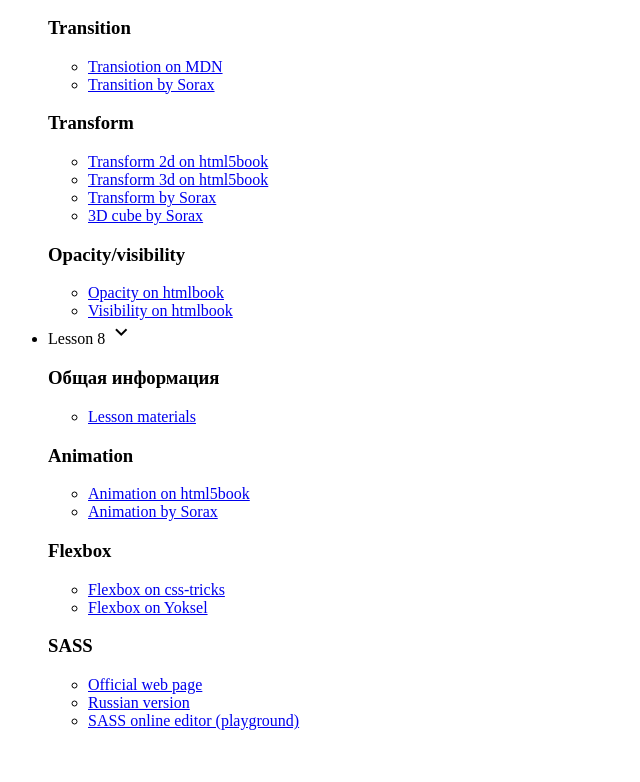
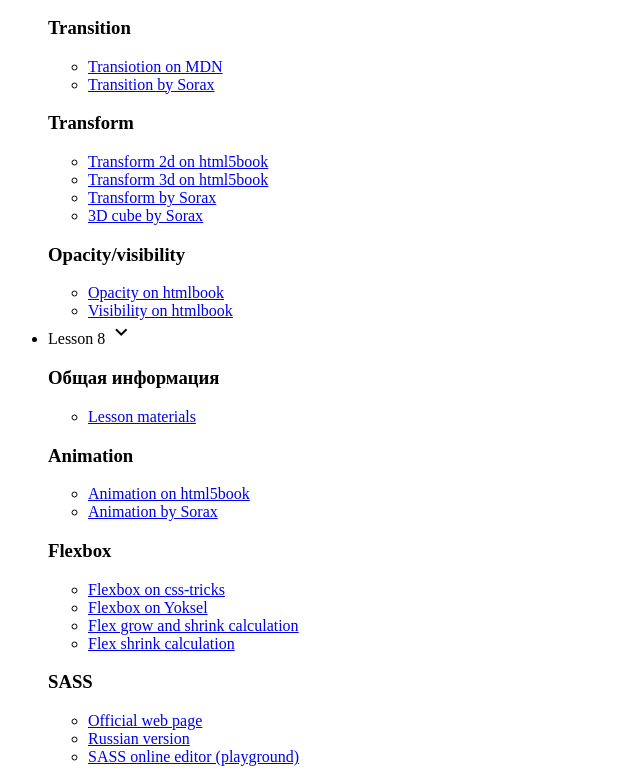
Before and after one commit to serhioses/FE19-1, a website: page index.html in a window 1280 px wide. Shown: the part 7144-7926 px from the top of the page, without its empty margins (0-640 px from the left). Before the commit the page ends 7890 px from the top, so only its background shows below. Drawn offline with Linux system fonts and the light colour scheme; files that its build step writes are made by us from their sources; files whose address does not match are found by name.

Commit message:
update css lesson 8

```diff
--- a/index.html
+++ b/index.html
@@ -855,6 +855,12 @@
               <li class="collection-item">
                 <a href="http://css.yoksel.ru/flexbox/" target="_blank">Flexbox on Yoksel</a>
               </li>
+              <li class="collection-item">
+                <a href="https://www.madebymike.com.au/writing/understanding-flexbox/" target="_blank">Flex grow and shrink calculation</a>
+              </li>
+              <li class="collection-item">
+                <a href="https://stackoverflow.com/questions/34753491/how-does-flex-shrink-factor-in-padding-and-border-box" target="_blank">Flex shrink calculation</a>
+              </li>
             </ul>
             <h3>SASS</h3>
             <ul class="collection">
```
Also changed, not shown: public/views/css/lesson-8/homework.html (+1 -0 lines), public/views/css/lesson-8/index.html (+0 -1 lines).
